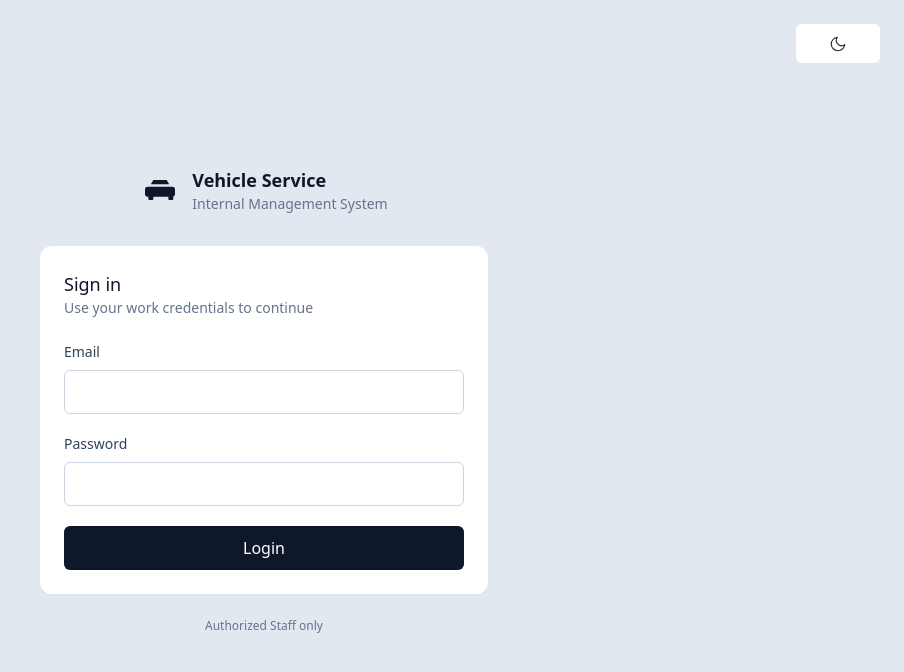
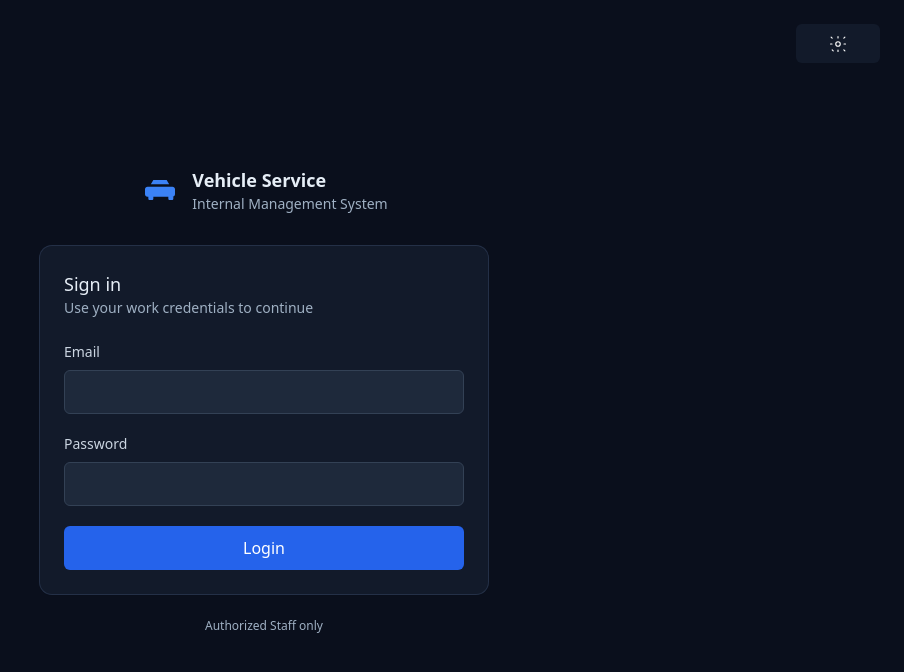
Before and after one commit to zxzxmeett/vehicle_service_management_system, a React (Vite) app in the folder vehicle_service_management_frontend/: page / in a window 1280 px wide. Shown: the top 672 px of the page, without its empty margins (376-1280 px from the left). Built offline with nearby package versions, Linux system fonts and the light colour scheme; no server answers.

Commit message:
changes lol

```diff
--- a/vehicle_service_management_frontend/src/App.jsx
+++ b/vehicle_service_management_frontend/src/App.jsx
@@ -17,11 +17,11 @@ function App() {
       <Routes>
         <Route path="/" element={<Login />} />
         <Route path="/admin" element={<ProtectedRoute allowedRoles={["ADMIN"]}><Admin /></ProtectedRoute>} />
+        <Route path="/admin/create-user" element={<ProtectedRoute allowedRoles={["ADMIN"]}><CreateUser /></ProtectedRoute>} />
         <Route path="/security" element={<ProtectedRoute allowedRoles={["SECURITY"]}><Security /></ProtectedRoute>} />
         <Route path="/reception" element={<ProtectedRoute allowedRoles={["RECEPTIONIST"]}><Reception /></ProtectedRoute>} />
+        <Route path="/reception/delivery" allowedRoles={["RECEPTIONIST"]} element={<ReceptionDelivery />} />
         <Route path="/advisor" element={<ProtectedRoute allowedRoles={["ADVISOR"]}><Advisor /></ProtectedRoute>} />
-        <Route path="/admin/create-user" element={<ProtectedRoute allowedRoles={["ADMIN"]}><CreateUser /></ProtectedRoute>} />
-        <Route path="/reception/delivery" element={<ReceptionDelivery />} />
       </Routes>
     </BrowserRouter>
   );
--- a/vehicle_service_management_frontend/src/components/ThemeToggle.jsx
+++ b/vehicle_service_management_frontend/src/components/ThemeToggle.jsx
@@ -3,8 +3,8 @@ import { useEffect, useState } from "react";
 function ThemeToggle() {
   const [theme, setTheme] = useState(() =>
     typeof window !== "undefined"
-      ? localStorage.getItem("theme") || "light"
-      : "light",
+      ? localStorage.getItem("theme") || "dark"
+      : "dark",
   );
 
   useEffect(() => {
--- a/vehicle_service_management_frontend/src/pages/Reception.jsx
+++ b/vehicle_service_management_frontend/src/pages/Reception.jsx
@@ -32,6 +32,7 @@ function Reception() {
     }
   };
 
+  //initial loading, runs when page loads, reception immediately sees...
   useEffect(() => {
     fetchVehicles();
     fetchAdvisors();
--- a/vehicle_service_management_frontend/src/utlis/ProtectedRoute.jsx
+++ b/vehicle_service_management_frontend/src/utlis/ProtectedRoute.jsx
@@ -1,6 +1,7 @@
 import { Navigate } from "react-router-dom";
 
 //allowed roles are passed as props from App.jsx
+//children is component Admin, Security etc
 function ProtectedRoute({ children, allowedRoles }) {
   const token = localStorage.getItem("token");
   const role = localStorage.getItem("role");
```
